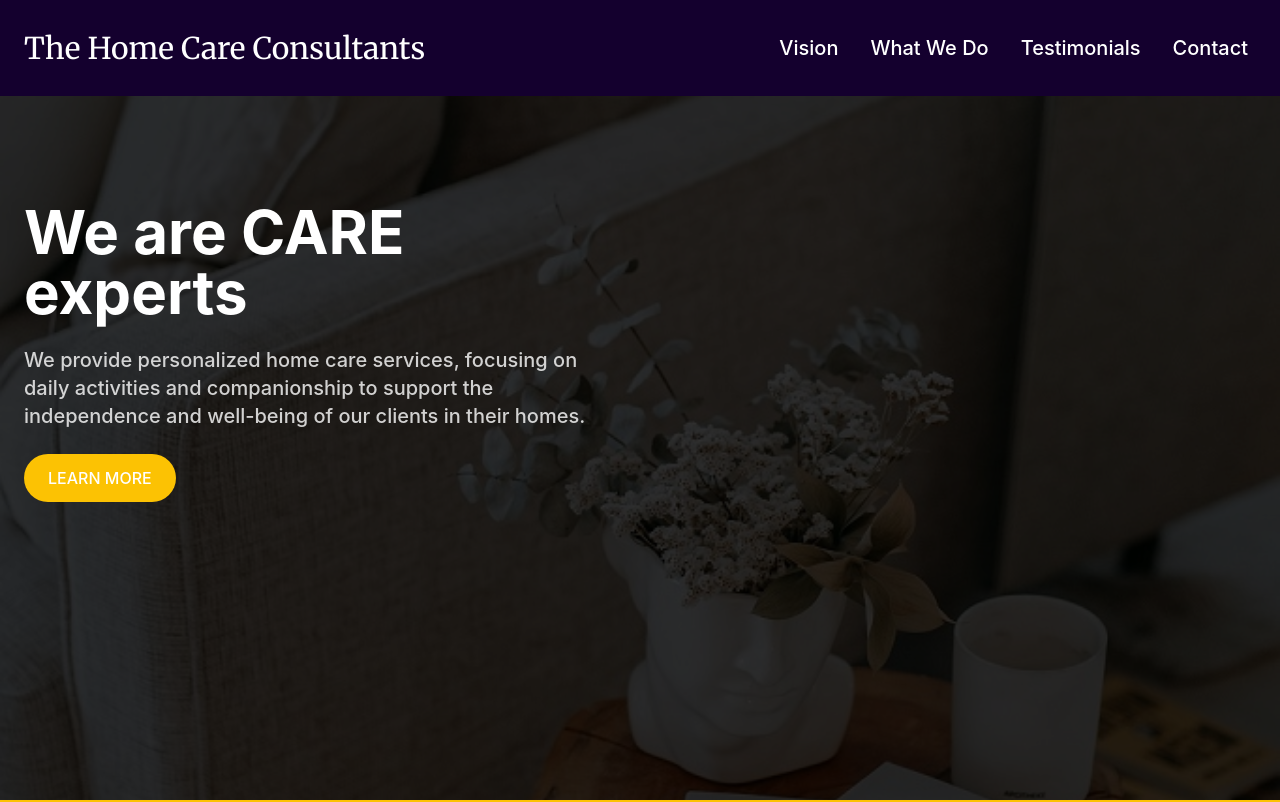
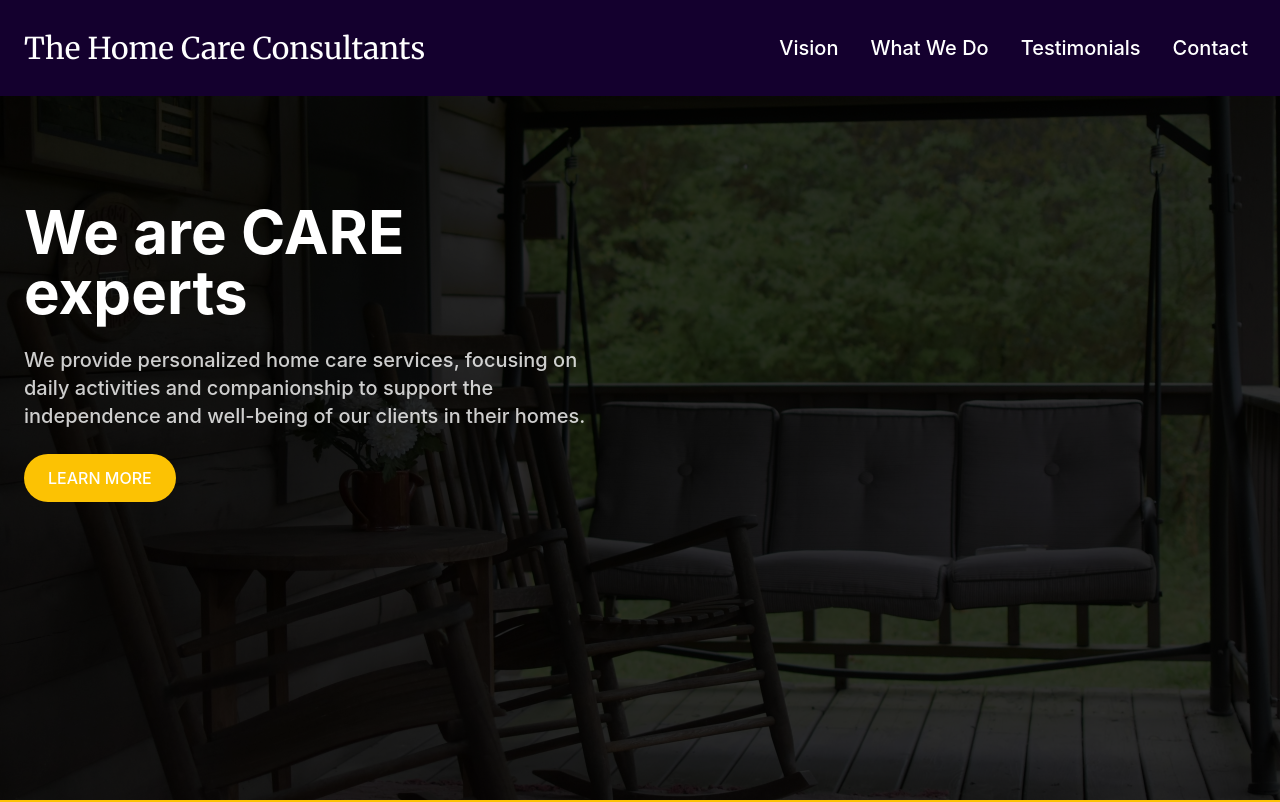
Before and after one commit to joooons/home-care, a React (Vite) app: page /alt in a window 1280 px wide. Shown: the top 802 px of the page. Built offline with nearby package versions, Linux system fonts and the light colour scheme.

Commit message:
soften the transition

```diff
--- a/src/components/Carousel.tsx
+++ b/src/components/Carousel.tsx
@@ -13,7 +13,7 @@ const Carousel = () => {
   useEffect(() => {
     const interval = setInterval(() => {
       setCurrentSlide((prevSlide) => (prevSlide + 1) % images.length)
-    }, 5000)
+    }, 8000)
 
     return () => clearInterval(interval)
   }, [images.length])
@@ -25,10 +25,10 @@ const Carousel = () => {
           key={index}
           show={index === currentSlide}
           as="div"
-          enter="transition-opacity duration-1000"
+          enter="transition-opacity duration-[3000ms]"
           enterFrom="opacity-0"
           enterTo="opacity-200"
-          leave="transition-opacity duration-1000"
+          leave="transition-opacity duration-[3000ms]"
           leaveFrom="opacity-200"
           leaveTo="opacity-0"
           className="absolute h-full w-full"
```
